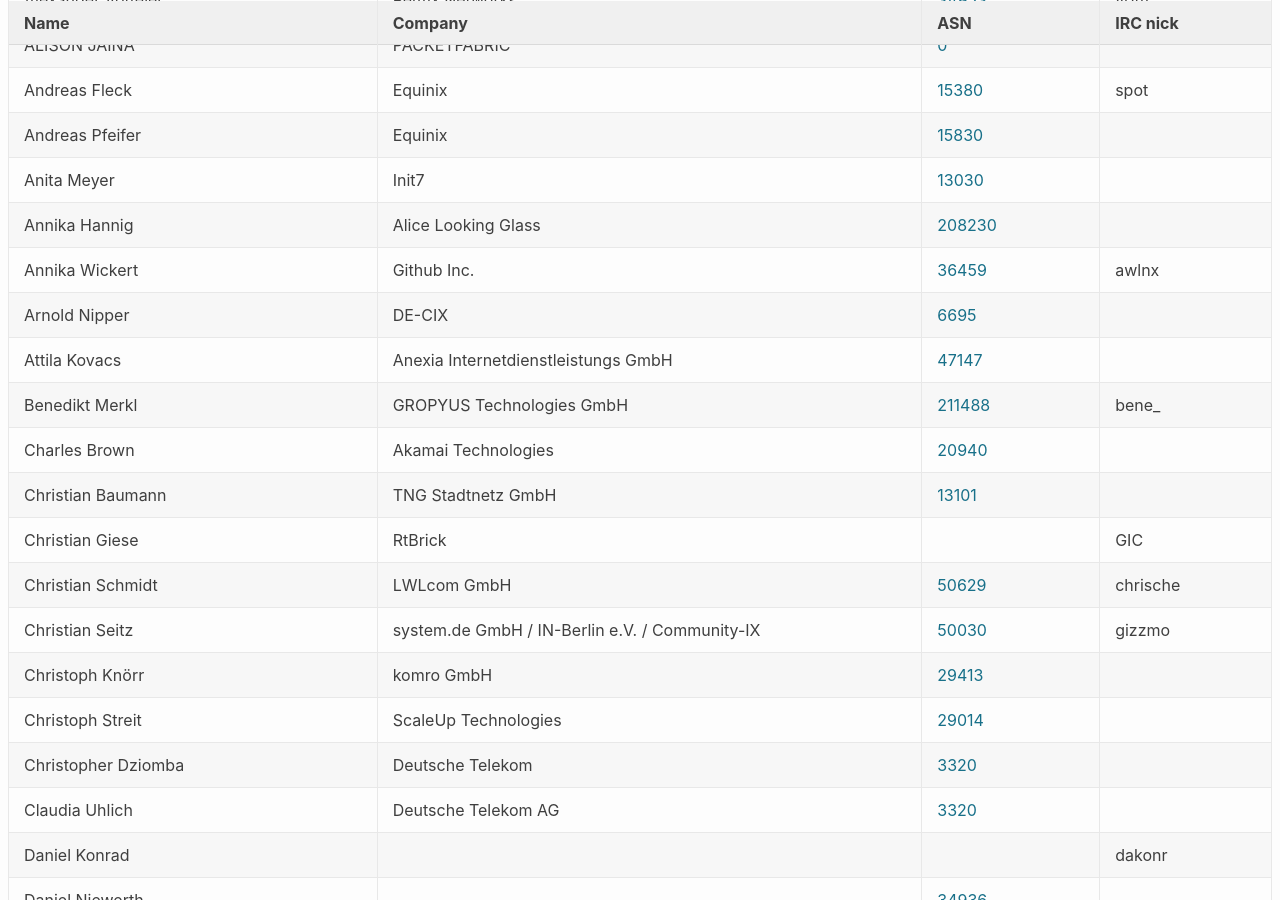
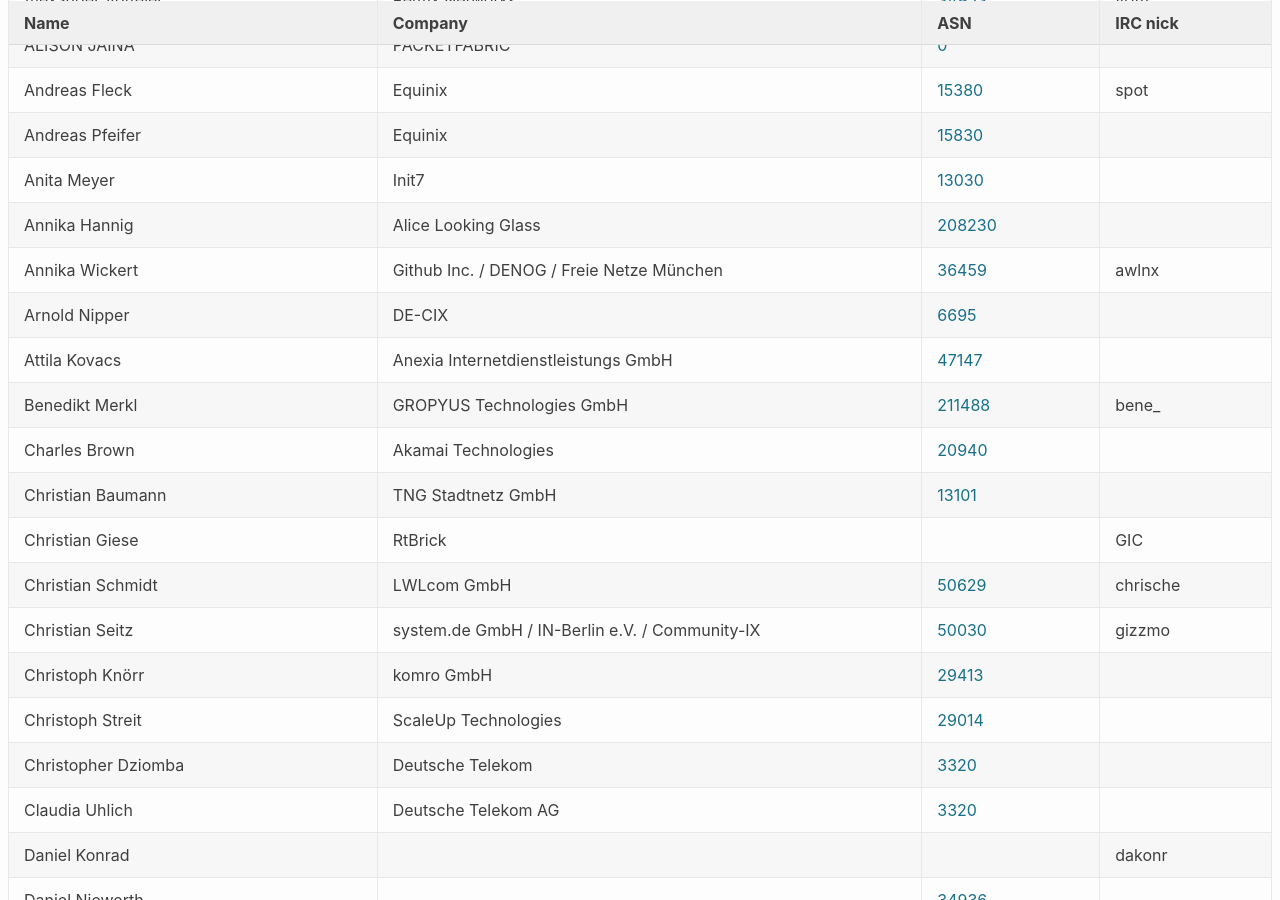
Before and after one commit to denog/pretix-attendeelist, a Jekyll site: the page built from denog14/index.md, in a window 1280 px wide and 900 px high, scrolled down 379 px. Built offline with Jekyll 4.4.1, drawn with Linux system fonts in a browser that asks for light colours.

Commit message:
Latest data: Sun Oct  9 13:01:20 UTC 2022

```diff
--- a/_data/attendees_denog14_onsite.json
+++ b/_data/attendees_denog14_onsite.json
@@ -61,7 +61,7 @@
   },
   {
     "name": "Annika Wickert",
-    "company": "Github Inc.",
+    "company": "Github Inc. / DENOG / Freie Netze München",
     "irc": "awlnx",
     "asn": "36459"
   },
```
